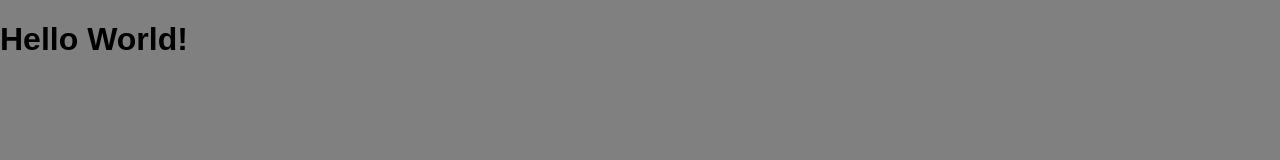
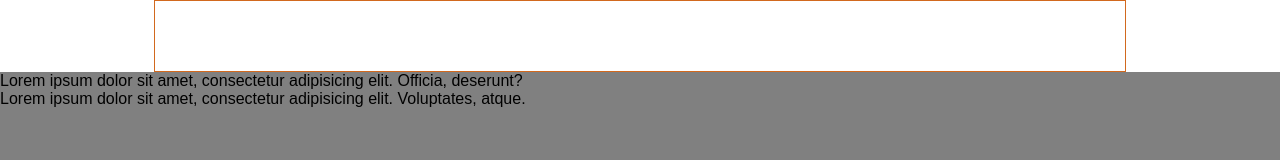
Before and after one commit to randytorres/startup-landing-page-clone, a plain HTML site: page index.html in a window 1280 px wide. Drawn offline with Linux system fonts and the light colour scheme.

Commit message:
Added Nav bar

```diff
--- a/css/style.css
+++ b/css/style.css
@@ -5,3 +5,13 @@ body {
 div {
   border: 1px solid chocolate;
 }
+
+.top-navigation {
+  background-color: #fff;
+}
+
+.top-navigation > .content {
+  width: 970px;
+  height: 70px;
+  margin: 0 auto;
+}
--- a/index.html
+++ b/index.html
@@ -7,6 +7,20 @@
   <link href="css/normalize.css"rel="stylesheet">
 </head>
 <body>
-<h1>Hello World!</h1>
+  <nav class="top-navigation">
+    <div class="content"></div>
+  </nav>
+<header >Lorem ipsum dolor sit amet, consectetur adipisicing elit. Officia, deserunt?
+</header>
+
+<section>Lorem ipsum dolor sit amet, consectetur adipisicing elit. Voluptates, atque.
+</section>
+
+<section>
+</section>
+
+<footer>
+</footer>
+
 </body>
 </html>
```
